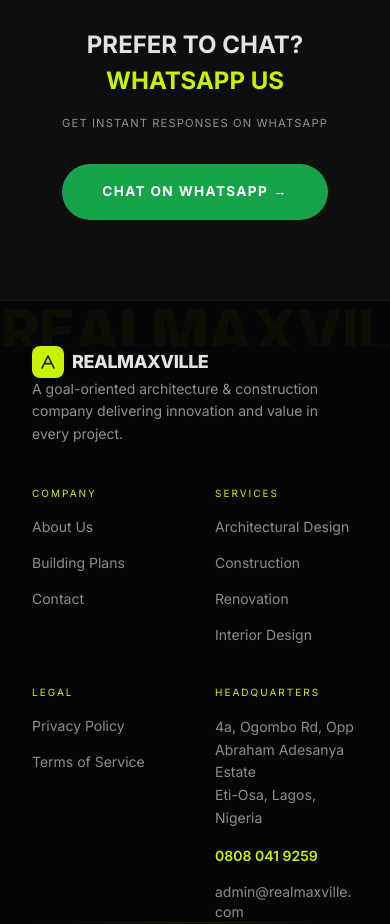
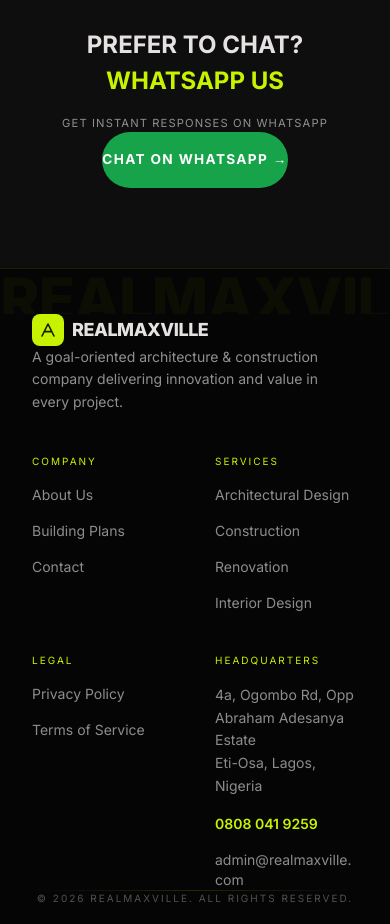
Before and after one commit to anantiikenna/Realmaxville, a Next.js app in the folder realmaxville-site/: page /contact in a window 390 px wide. Shown: the part 1620-2544 px from the top of the page. Built offline with nearby package versions, Linux system fonts and the light colour scheme.

Commit message:
Refactor button styles in About and Contact pages for improved consistency and responsiveness

```diff
--- a/realmaxville-site/src/app/about/page.tsx
+++ b/realmaxville-site/src/app/about/page.tsx
@@ -95,31 +95,7 @@
               </a>
               <a
                 href="/contact"
-                className="glass-panel"
-                style={{
-                  display: "inline-flex",
-                  alignItems: "center",
-                  justifyContent: "center",
-                  height: "3.5rem",
-                  paddingLeft: "2.5rem",
-                  paddingRight: "2.5rem",
-                  borderRadius: 9999,
-                  border: "1px solid rgba(255,255,255,0.15)",
-                  color: "#e5e2e1",
-                  fontSize: "0.7rem",
-                  letterSpacing: "0.2em",
-                  textTransform: "uppercase",
-                  textDecoration: "none",
-                  transition: "background 0.2s, border-color 0.2s",
-                }}
-                onMouseEnter={e => {
-                  (e.currentTarget as HTMLAnchorElement).style.background = "rgba(255,255,255,0.08)";
-                  (e.currentTarget as HTMLAnchorElement).style.borderColor = "rgba(255,255,255,0.35)";
-                }}
-                onMouseLeave={e => {
-                  (e.currentTarget as HTMLAnchorElement).style.background = "";
-                  (e.currentTarget as HTMLAnchorElement).style.borderColor = "rgba(255,255,255,0.15)";
-                }}
+                className="glass-panel inline-flex items-center justify-center h-14 px-10 rounded-full border border-[rgba(255,255,255,0.15)] text-[#e5e2e1] text-[0.7rem] tracking-[0.2em] uppercase transition-all duration-200 hover:bg-[rgba(255,255,255,0.08)] hover:border-[rgba(255,255,255,0.35)]"
               >
                 BOOK CONSULTATION
               </a>
--- a/realmaxville-site/src/app/contact/page.tsx
+++ b/realmaxville-site/src/app/contact/page.tsx
@@ -52,31 +52,7 @@
             href="https://wa.me/2348080419259"
             target="_blank"
             rel="noopener noreferrer"
-            style={{
-              display: "inline-flex",
-              alignItems: "center",
-              justifyContent: "center",
-              marginTop: "2rem",
-              paddingLeft: "2.5rem",
-              paddingRight: "2.5rem",
-              height: "3.5rem",
-              borderRadius: 9999,
-              backgroundColor: "#16a34a",
-              color: "#fff",
-              fontWeight: 700,
-              fontSize: "0.85rem",
-              letterSpacing: "0.1em",
-              textDecoration: "none",
-              transition: "background 0.2s, box-shadow 0.2s",
-            }}
-            onMouseEnter={e => {
-              (e.currentTarget as HTMLAnchorElement).style.background = "#22c55e";
-              (e.currentTarget as HTMLAnchorElement).style.boxShadow = "0 0 24px rgba(34,197,94,0.4)";
-            }}
-            onMouseLeave={e => {
-              (e.currentTarget as HTMLAnchorElement).style.background = "#16a34a";
-              (e.currentTarget as HTMLAnchorElement).style.boxShadow = "none";
-            }}
+            className="inline-flex items-center justify-center mt-8 px-10 h-14 rounded-full bg-[#16a34a] text-white font-bold text-[0.85rem] tracking-[0.1em] transition-all duration-200 hover:bg-[#22c55e] hover:shadow-[0_0_24px_rgba(34,197,94,0.4)]"
           >
             CHAT ON WHATSAPP →
           </a>
```
